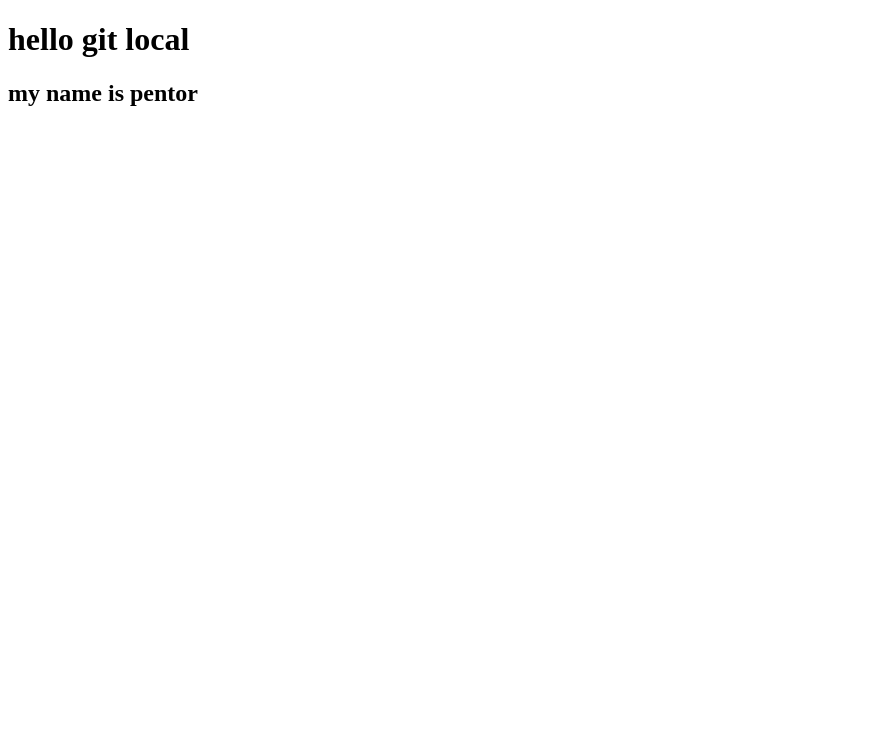
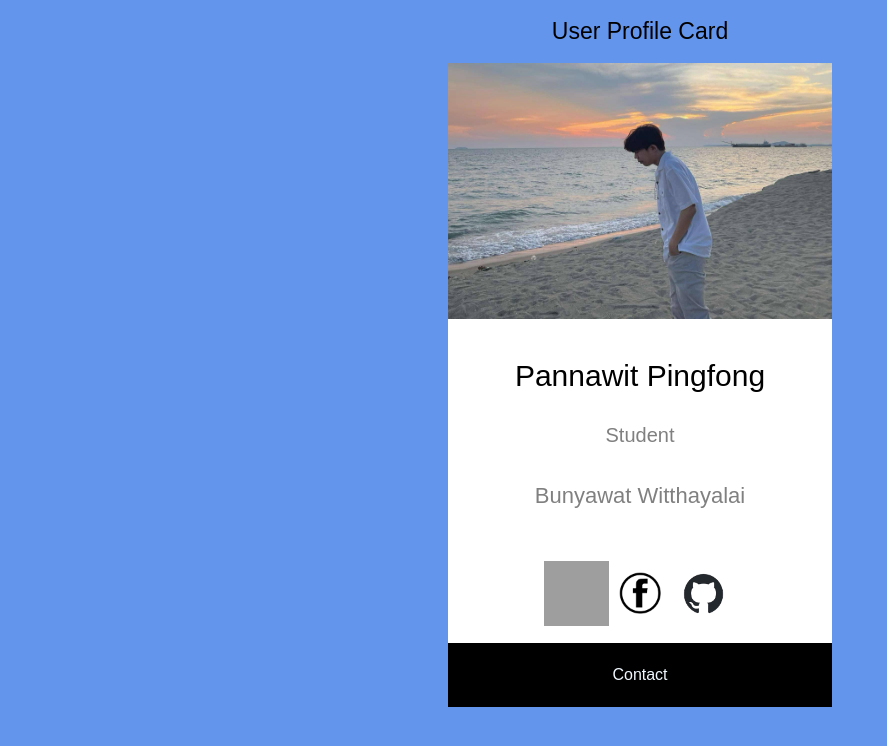
Before and after one commit to This-PT/frontend-profile-card-, a plain HTML site: page index.html in a window 1280 px wide. Shown: the whole page, without its empty margins (0-887 px from the left). Drawn offline with Linux system fonts and the light colour scheme; grey boxes are pictures that could not be loaded.

Commit message:
add : All component on index.html and style on style.css file

```diff
--- a/index.html
+++ b/index.html
@@ -1,12 +1,38 @@
 <!DOCTYPE html>
 <html lang="en">
-<head>
-    <meta charset="UTF-8">
-    <meta name="viewport" content="width=device-width, initial-scale=1.0">
-    <title>Document</title>
-</head>
-<body>
-    <h1>hello git local</h1>
-    <h2>my name is pentor</h2>
-</body>
+  <head>
+    <meta charset="UTF-8" />
+    <meta name="viewport" content="width=device-width, initial-scale=1.0" />
+    <link rel="stylesheet" href="./style.css" />
+    <title>Profile</title>
+  </head>
+  <body>
+    <div class="background">
+      <div class="holder">
+        <div style="display: flex; justify-content: center">
+          <div class="header">User Profile Card</div>
+        </div>
+        <div class="card">
+          <img class="pic-card" src="./pic1.jpg" alt="pic" />
+          <div class="info1" style="display: flex; justify-content: center;  align-items: center; ">
+            <div class="name">Pannawit Pingfong</div>
+          </div>
+          <div class="info2" style="display: flex; justify-content: center">
+            <div class="jobs">Student</div>
+          </div>
+          <div class="info3" style="display: flex; justify-content: center">
+            <div class="school">Bunyawat Witthayalai</div>
+          </div>
+          <div class="info4" style="display: flex; justify-content: center ;align-items: center;">
+                <a href="https://www.instagram.com/this_pnpf/"><img class = "IG" width="65" height="65" src="https://static.vecteezy.com/system/resources/previews/018/910/691/non_2x/instagram-mobile-app-logo-instagram-app-icon-ig-app-free-free-vector.jpg" alt="IG"></a>
+                <a href="https://www.facebook.com/pannawit.pingfong"><img class = "FB"width="42" height="42" src="./fb.png" alt="Fb"></a>
+                <a href="https://github.com/This-PT"><img class = "GH"width="85" height="55" src="gh.png" alt="GitHub"></a>
+          </div>
+          <div class="link-box"style="display: flex; justify-content: center;align-items: center;">
+            <div ><a href="https://www.youtube.com/watch?v=nz-V3g6-1KQ"class = "contact">Contact</a></div>
+          </div>
+        </div>
+      </div>
+    </div>
+  </body>
 </html>
--- /dev/null
+++ b/style.css
@@ -0,0 +1,88 @@
+*{
+    margin: 0;
+    padding: 0;
+    box-sizing: border-box;
+    font-family: Arial, Helvetica, sans-serif;
+}
+.background{
+    display: flex;
+    justify-content: center     ;
+    width: 100%;
+    height: 100svh;
+    background-color:cornflowerblue;
+
+}
+.holder{
+    width: 30%;
+    height: 100%;
+}
+.header{
+    font-size: 23px;
+    padding: 18px;
+    font-weight: 500;
+}
+.card{
+    width: 100%;
+    height: 80%;
+    background-color: rgb(255, 255, 255);
+}
+.pic-card{
+    width: 100%;
+    height: 40%;
+}
+.info1{
+    width: 100%;
+    height: 15%;
+}
+.info2{
+    width: 100%;
+    height: 10%;
+}
+.info3{
+    width: 100%;
+    height: 10%;
+}
+.info4{
+    width: 100%;
+    height: 15%;
+}
+.link-box{
+    width: 100%;
+    height: 10%;
+    background-color: black;
+}
+.name{
+    font-size: 30px;
+    padding-top: 10px;
+
+    font-weight: 500;
+}
+.jobs{
+    font-size: 20px;
+    padding: 5px;
+    font-weight: 500;
+    color: gray;
+}
+.school{
+    font-size: 22px;
+    /* padding: 20px; */
+    font-weight: 500;
+    color: gray;
+}
+
+.IG{
+    margin-right: 10px;margin-left: 10px;
+}
+.IG:hover{
+    cursor: pointer;
+}
+.FB:hover{
+    cursor: pointer;
+}
+.GH:hover{
+    cursor: pointer;
+}
+.contact{
+    color: aliceblue;
+    text-decoration: none;
+}
```
Also changed, not shown: fb.png (added), gh.png (added), pic1.jpg (added).
